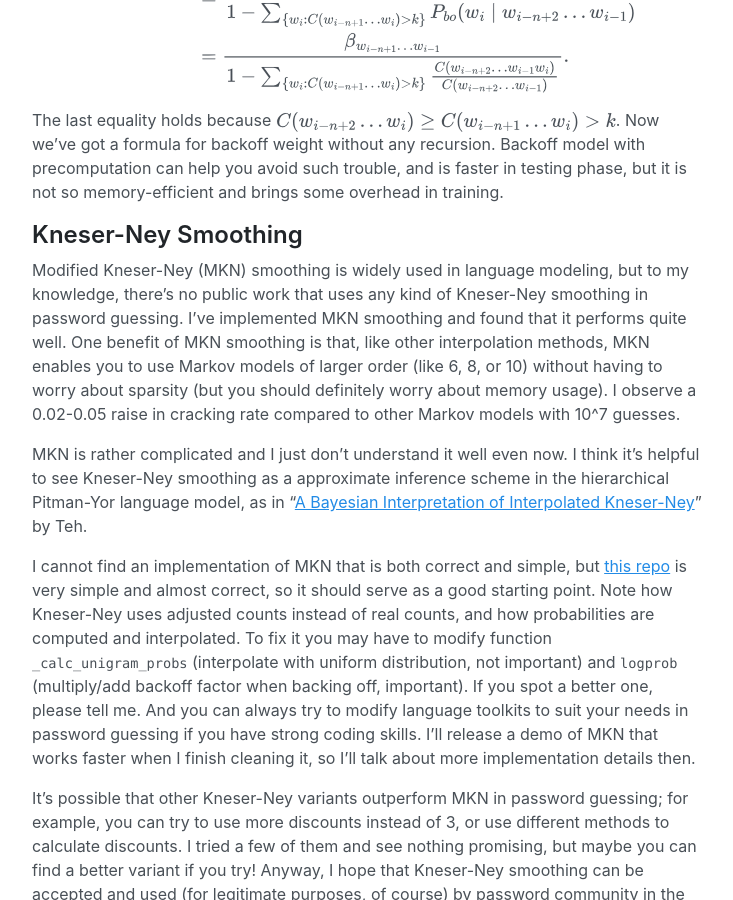
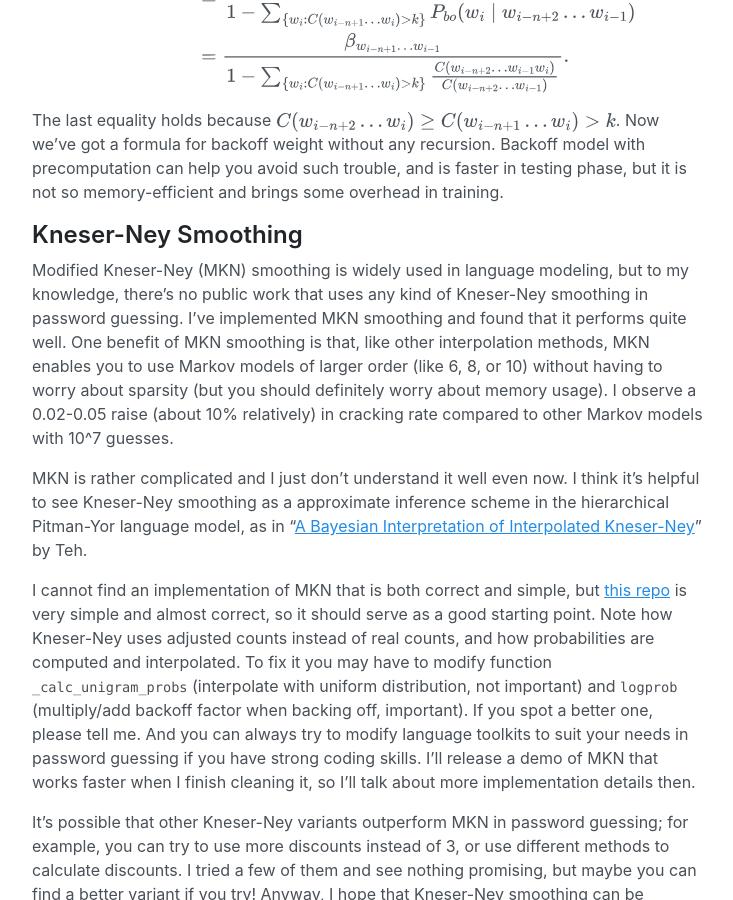
Before and after one commit to loopy-song/loopy-song.github.io, a Jekyll site: the page built from _posts/2020-09-01-smoothing.md, in a window 1280 px wide and 900 px high, scrolled down 2633 px. Shown: the whole window, without its empty margins (272-1005 px from the left). Built offline with Jekyll 4.4.1, drawn with Linux system fonts in a browser that asks for light colours.

Commit message:
Update 2020-09-01-smoothing.md

```diff
--- a/_posts/2020-09-01-smoothing.md
+++ b/_posts/2020-09-01-smoothing.md
@@ -66,7 +66,7 @@ The last equality holds because $$C(w_{i-n+2} \ldots w_i) \geq C(w_{i-n+1} \ldot
 
 ## Kneser-Ney Smoothing
 
-Modified Kneser-Ney (MKN) smoothing is widely used in language modeling, but to my knowledge, there's no public work that uses any kind of Kneser-Ney smoothing in password guessing. I've implemented MKN smoothing and found that it performs quite well. One benefit of MKN smoothing is that, like other interpolation methods, MKN enables you to use Markov models of larger order (like 6, 8, or 10) without having to worry about sparsity (but you should definitely worry about memory usage). I observe a 0.02-0.05 raise in cracking rate compared to other Markov models with 10^7 guesses.
+Modified Kneser-Ney (MKN) smoothing is widely used in language modeling, but to my knowledge, there's no public work that uses any kind of Kneser-Ney smoothing in password guessing. I've implemented MKN smoothing and found that it performs quite well. One benefit of MKN smoothing is that, like other interpolation methods, MKN enables you to use Markov models of larger order (like 6, 8, or 10) without having to worry about sparsity (but you should definitely worry about memory usage). I observe a 0.02-0.05 raise (about 10% relatively) in cracking rate compared to other Markov models with 10^7 guesses.
 
 MKN is rather complicated and I just don't understand it well even now. I think it's helpful to see Kneser-Ney smoothing as a approximate inference scheme in the hierarchical Pitman-Yor language model, as in "[A Bayesian Interpretation of Interpolated Kneser-Ney](http://www.stats.ox.ac.uk/~teh/research/compling/hpylm.pdf)" by Teh.
 
```
